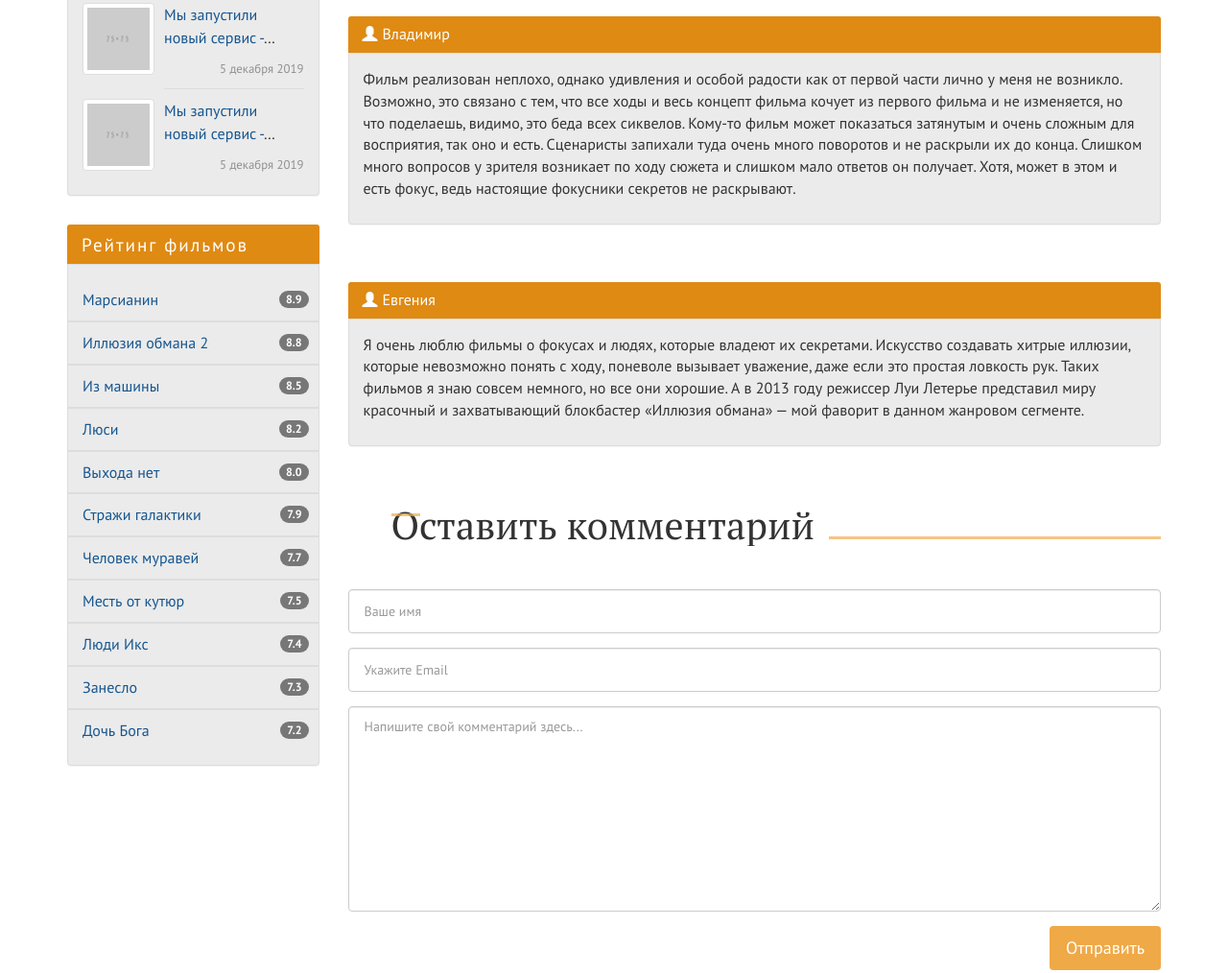
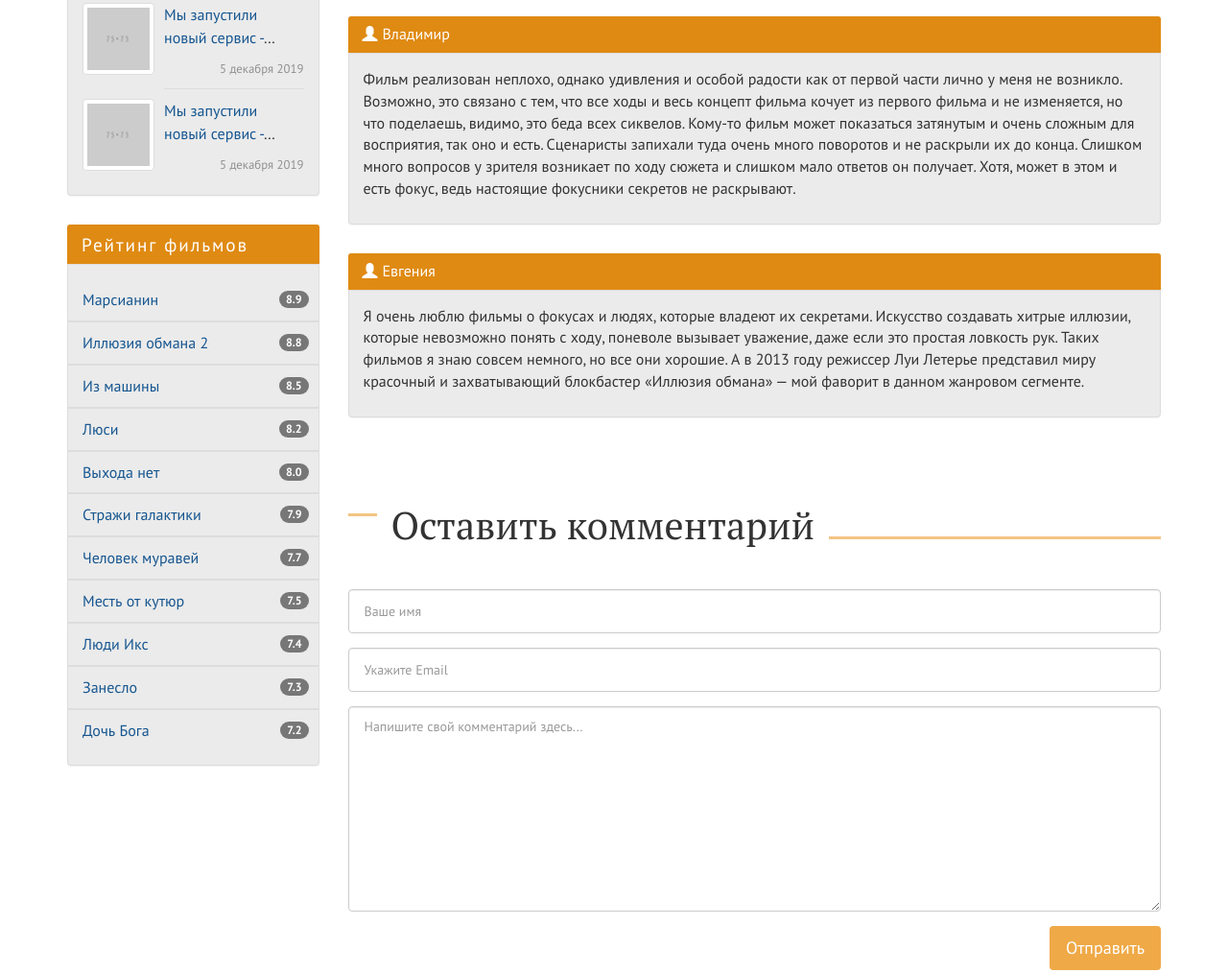
Before and after one commit to teddycomrad21/Kinozal-Homework, a website: page page.html in a window 1280 px wide. Shown: the part 1602-2616 px from the top of the page at 96% size. Drawn offline with Linux system fonts and the light colour scheme.

Commit message:
fixes except before pseudoelement

```diff
--- a/assets/scss/_common.scss
+++ b/assets/scss/_common.scss
@@ -39,12 +39,12 @@ h2 {
   font-size: 40px;
   margin: 60px 0 45px 45px;
 
-  overflow: hidden;
+  // overflow: hidden;
   position: relative;
 
   &::before {
     position: absolute;
-    left: 0;
+    left: -45px;
     width: 30px;
     margin: 0.25em 0 0 0;
 
--- a/page.html
+++ b/page.html
@@ -126,7 +126,7 @@
               <section class="section">
 
               <h2>Отзывы о фильме</h2>
-              <div class="user-login panel panel-info">
+              <div class="panel panel-info">
                   <div class="panel-heading -style__review">
                     <span class="glyphicon glyphicon-user"></span>
                     <h3 class="panel-title">Владимир</h3>
@@ -136,7 +136,7 @@
                   </div>
                 </div>
 
-                <div class="user-login panel panel-info">
+                <div class="panel panel-info">
                     <div class="panel-heading -style__review">
                       <span class="glyphicon glyphicon-user"></span>
                       <h3 class="panel-title">Евгения</h3>
@@ -145,7 +145,9 @@
                       <p>Я очень люблю фильмы о фокусах и людях, которые владеют их секретами. Искусство создавать хитрые иллюзии, которые невозможно понять с ходу, поневоле вызывает уважение, даже если это простая ловкость рук. Таких фильмов я знаю совсем немного, но все они хорошие. А в 2013 году режиссер Луи Летерье представил миру красочный и захватывающий блокбастер «Иллюзия обмана» — мой фаворит в данном жанровом сегменте.</p>
                     </div>
                   </div>
+                </section>
 
+                  <section>
                   <h2>Оставить комментарий</h2>
 
                   <form class="form-feedback" action="#">
@@ -158,8 +160,8 @@
                       <button class="btn btn-details -style__submit">Отправить</button>
 
                   </form>
+                </section>
 
-                </section>
           </main>
 
 
```
Also changed, not shown: assets/css/style.css.
